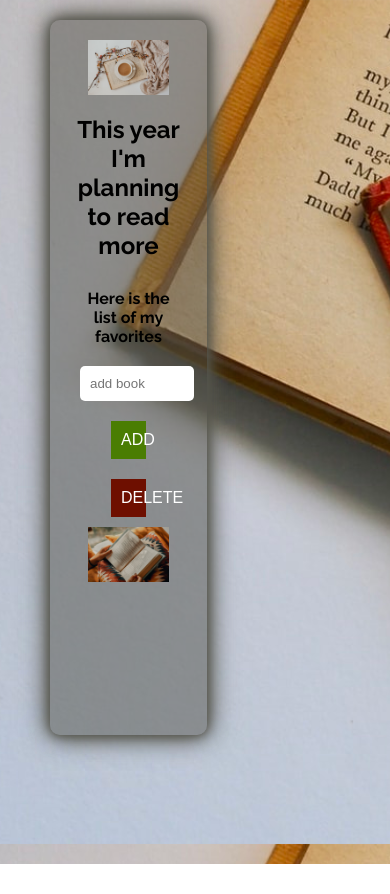
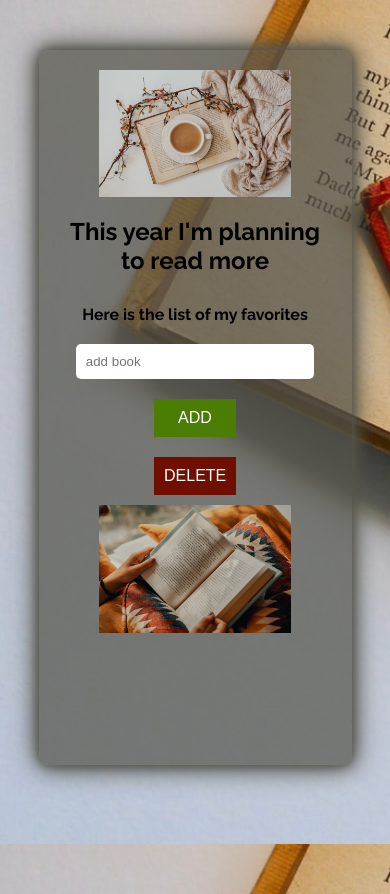
Before and after one commit to EReutova/List, a React (Create React App) app in the folder list/: page / in a window 390 px wide. Before the commit the page ends 864 px from the top, so only its background shows below. Built offline with nearby package versions, Linux system fonts and the light colour scheme.

Commit message:
responsive design

```diff
--- a/list/src/App.js
+++ b/list/src/App.js
@@ -22,11 +22,19 @@ function App() {
 const Wrapper = styled.div`
     width: 30%;
     min-height: 80vh;
-    background: rgba(85,85,76, 0.5);
+    background: rgba(85,85,76, 0.7);
     margin: 20px 50px;
     padding: 20px;
     border-radius: 10px;
     box-shadow: 0 0 10px #55554c, 0 0 20px #55554c, 0 0 30px #55554c;
+    @media (max-width: 400px) {
+        width: 80%;
+        margin: 20px auto;
+    }
+    @media (max-width: 920px) {
+        width: 70%;
+        margin: 50px auto;
+    }
 `;
 const Centered = styled.div`
     display: flex;
```
